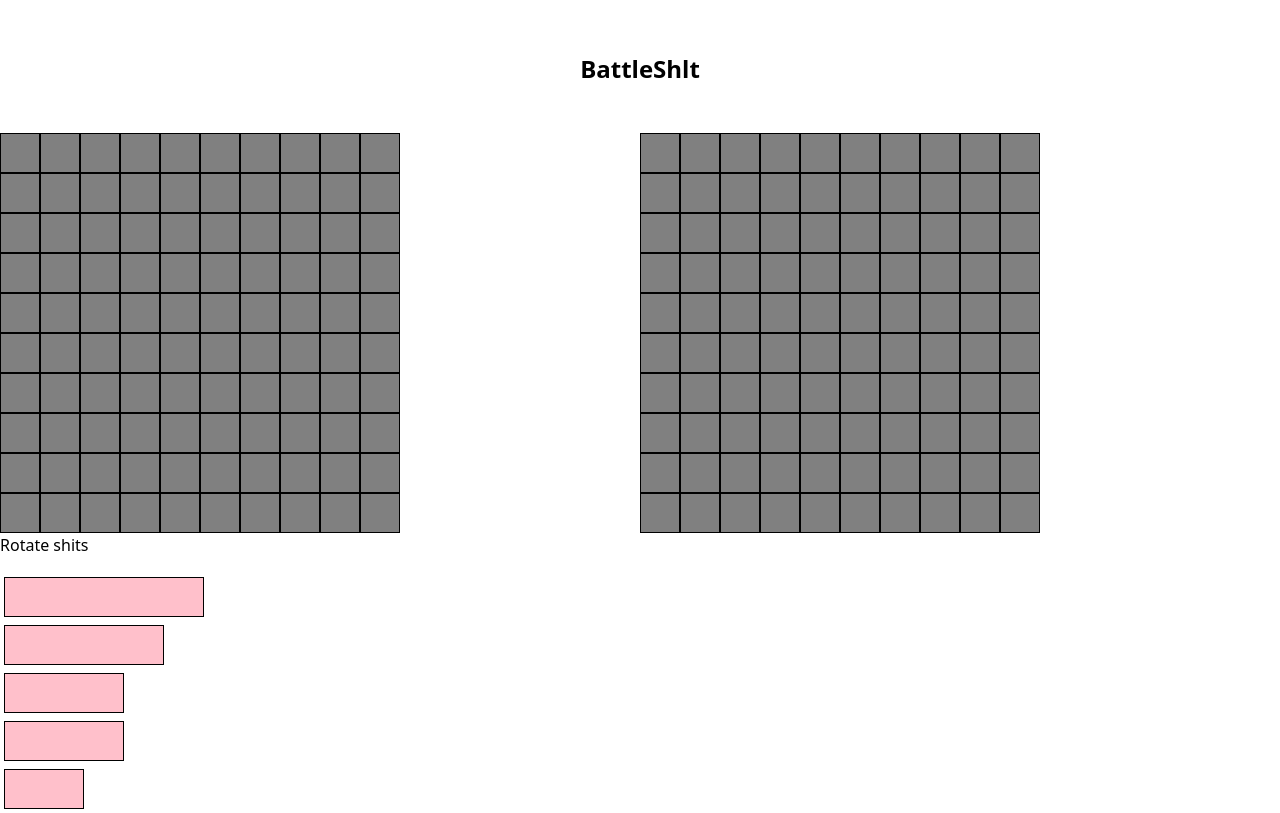
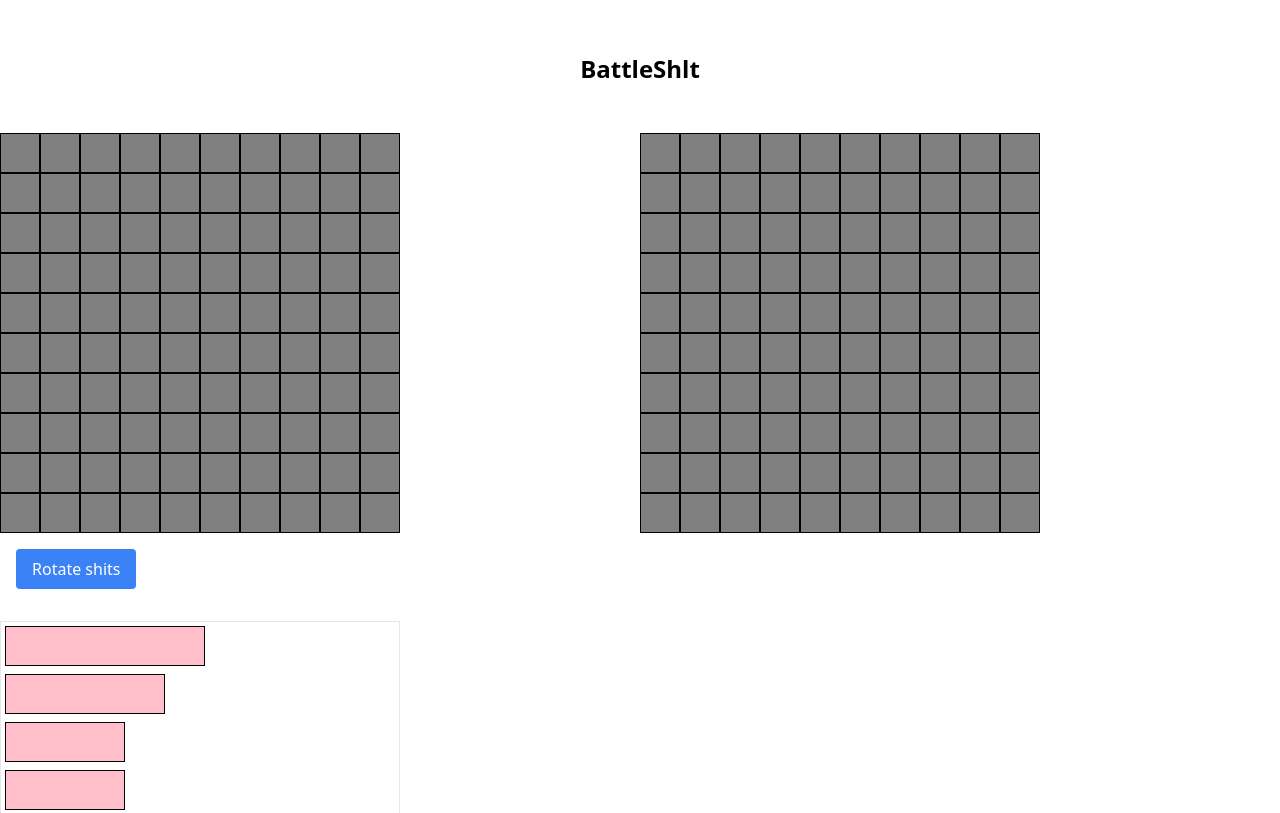
Before and after one commit to ahfhafh/battleshit, a React (Create React App) app: page / in a window 1280 px wide. Shown: the part 139-952 px from the top of the page. Built offline with nearby package versions, Linux system fonts and the light colour scheme.

Commit message:
place shits board state not updated

```diff
--- a/src/components/Board1.js
+++ b/src/components/Board1.js
@@ -36,11 +36,16 @@ const Board1 = () => {
   const [highlighted_cells, setHighlighted_cells] = useState([]);
   const [shitIsHovering, setShitIsHovering] = useState(false);
   const [shitsRotated, setShitsRotated] = useState(false);
+  const [placedShits, setPlacedShits] = useState([]);
+
+  useEffect(() => {
+    console.log(placedShits);
+  }, [placedShits])
 
   const cells = board1.cells.map((row, rowIndex) => {
     return (
       row.map((col, colIndex) => {
-        return <Cell key={rowIndex * 10 + colIndex + 101 + shitsRotated} id={rowIndex * 10 + colIndex + 101} shitsRotated={shitsRotated} highlighted_ids={highlighted_cells} shitIsHovering={shitIsHovering} setHighlight_ids={(ids) => setHighlighted_cells(ids)} setShitIsHovering={(bool) => setShitIsHovering(bool)} />;
+        return <Cell key={rowIndex * 10 + colIndex + 100 + shitsRotated} id={rowIndex * 10 + colIndex + 100} shitsRotated={shitsRotated} highlighted_ids={highlighted_cells} shitIsHovering={shitIsHovering} setHighlight_ids={(ids) => setHighlighted_cells(ids)} setShitIsHovering={(bool) => setShitIsHovering(bool)} placedShits={placedShits} setPlacedShits={(addedShit) => setPlacedShits([...placedShits, addedShit])} />;
       })
     );
   });
@@ -50,10 +55,10 @@ const Board1 = () => {
       <div className='board1 flex flex-wrap mx-auto'>
         {cells}
       </div>
-      <button className='rotateShits' type="button" onClick={() => setShitsRotated(!shitsRotated)}>Rotate shits</button>
-      <div className={`board1Shits mt-4 flex ${shitsRotated ? 'flex-row' : 'flex-col'}`}>
+      <button className='rotateShits bg-blue-500 hover:bg-blue-700 text-white font-medium py-2 px-4 rounded m-4' type="button" onClick={() => setShitsRotated(!shitsRotated)}>Rotate shits</button>
+      <div className={`board1Shits mt-4 flex ${shitsRotated ? 'flex-row' : 'flex-col'} border`}>
         {ShitTypes.map(({ name, length, placed }, i) => {
-          return <Shit key={name} name={name} length={length} shitsRotated={shitsRotated} setShitIsHovering={(bool) => setShitIsHovering(bool)} />
+          return <Shit key={name} name={name} length={length} placed={placed} shitsRotated={shitsRotated} setShitIsHovering={(bool) => setShitIsHovering(bool)} />
         })}
       </div>
 
```
